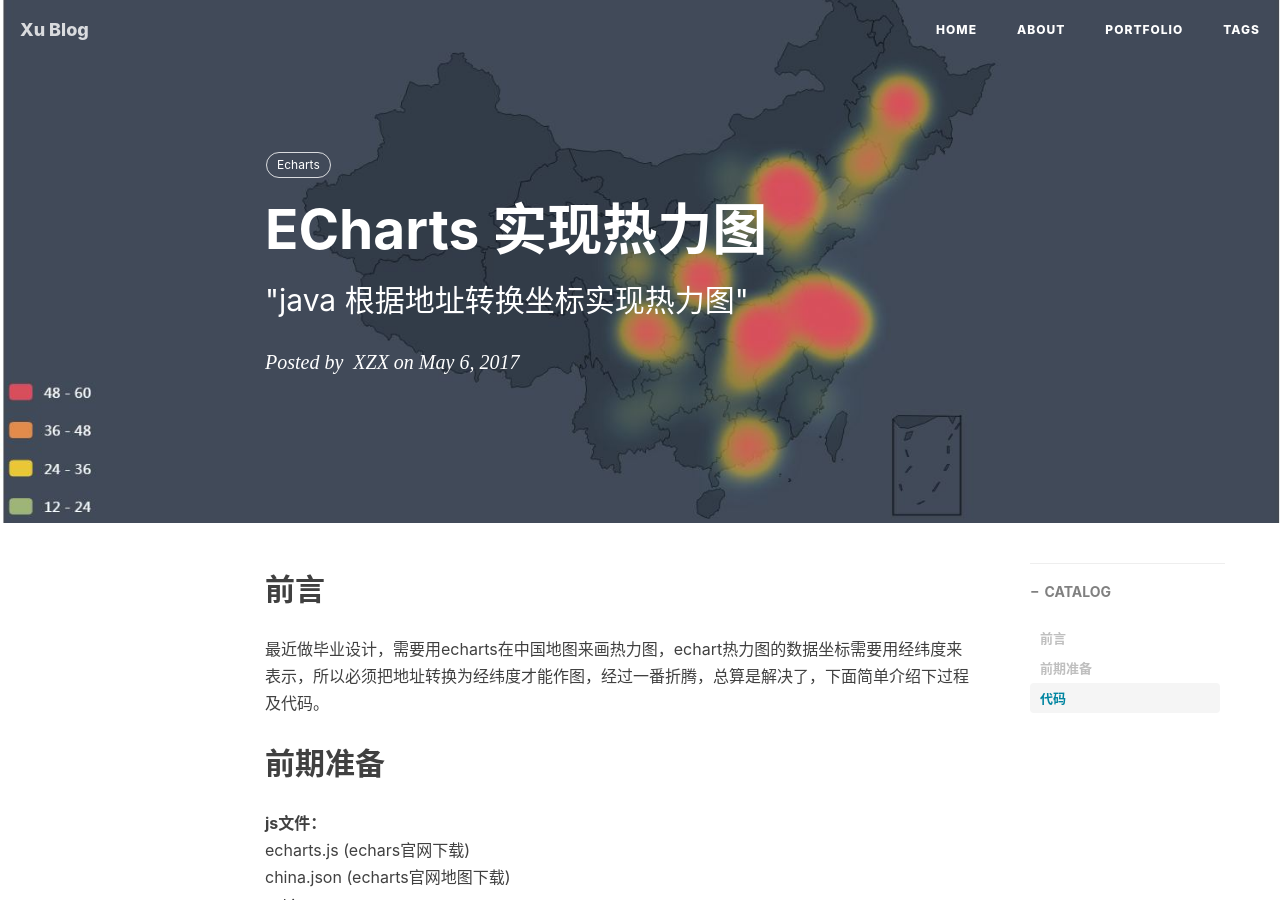
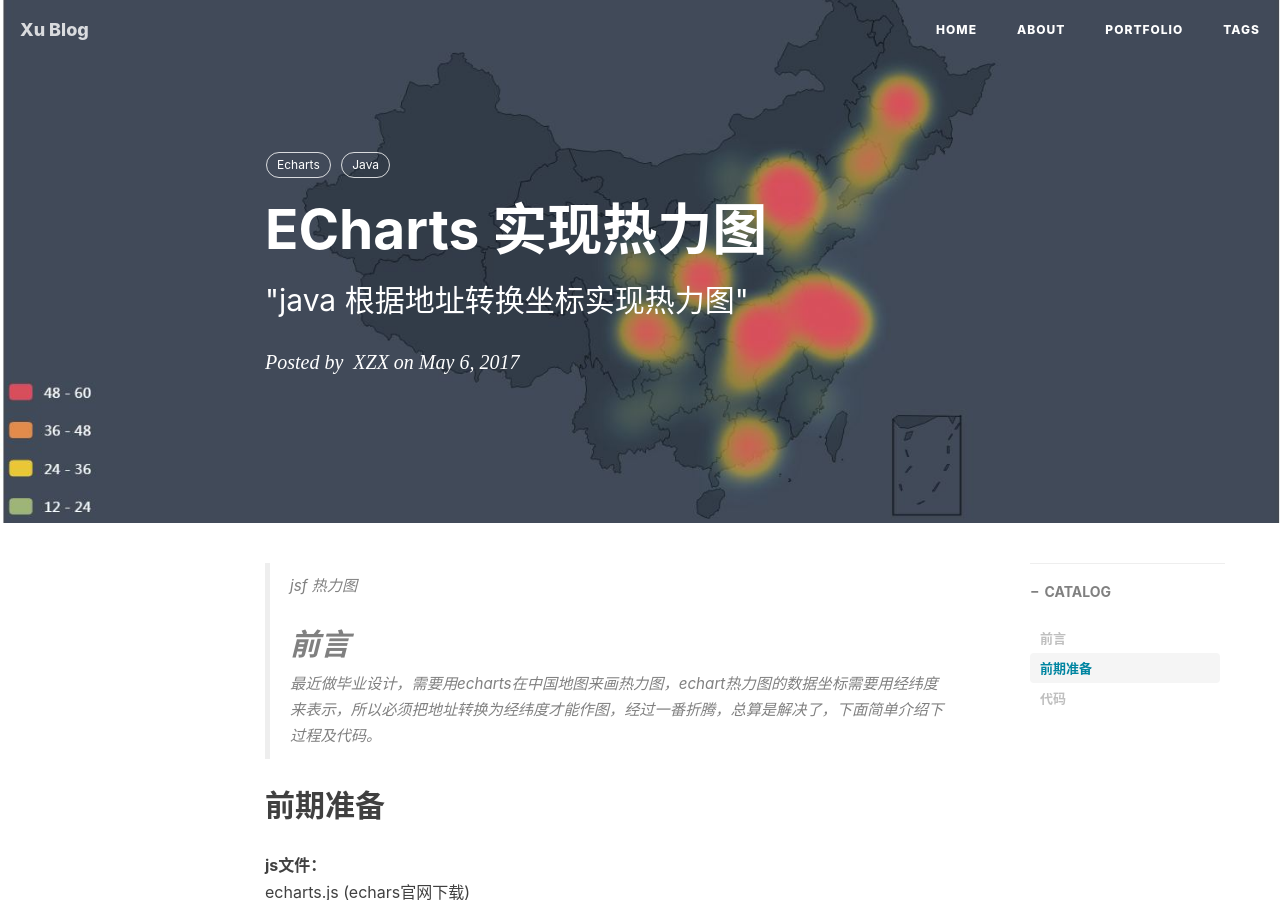
Before and after one commit to popsiclexu/popsiclexu.github.io, a Jekyll site: the page built from _posts/2017-05-06-echarts-热力图.markdown, in a window 1280 px wide and 900 px high. Built offline with Jekyll 4.4.1, drawn with Linux system fonts in a browser that asks for light colours; nearby versions of some CDN libraries; a script that is not in the unit is left out; comment, search, counter and statistics services are not loaded.

Commit message:
Update 2017-05-06-echarts-热力图.markdown

```diff
--- a/_posts/2017-05-06-echarts-热力图.markdown
+++ b/_posts/2017-05-06-echarts-热力图.markdown
@@ -8,8 +8,9 @@ header-img: img/map.JPG
 catalog: true
 tags:
   - Echarts
+  - Java
 ---
-
+> jsf 热力图
 ## 前言
 最近做毕业设计，需要用echarts在中国地图来画热力图，echart热力图的数据坐标需要用经纬度来表示，所以必须把地址转换为经纬度才能作图，经过一番折腾，总算是解决了，下面简单介绍下过程及代码。
 
```
